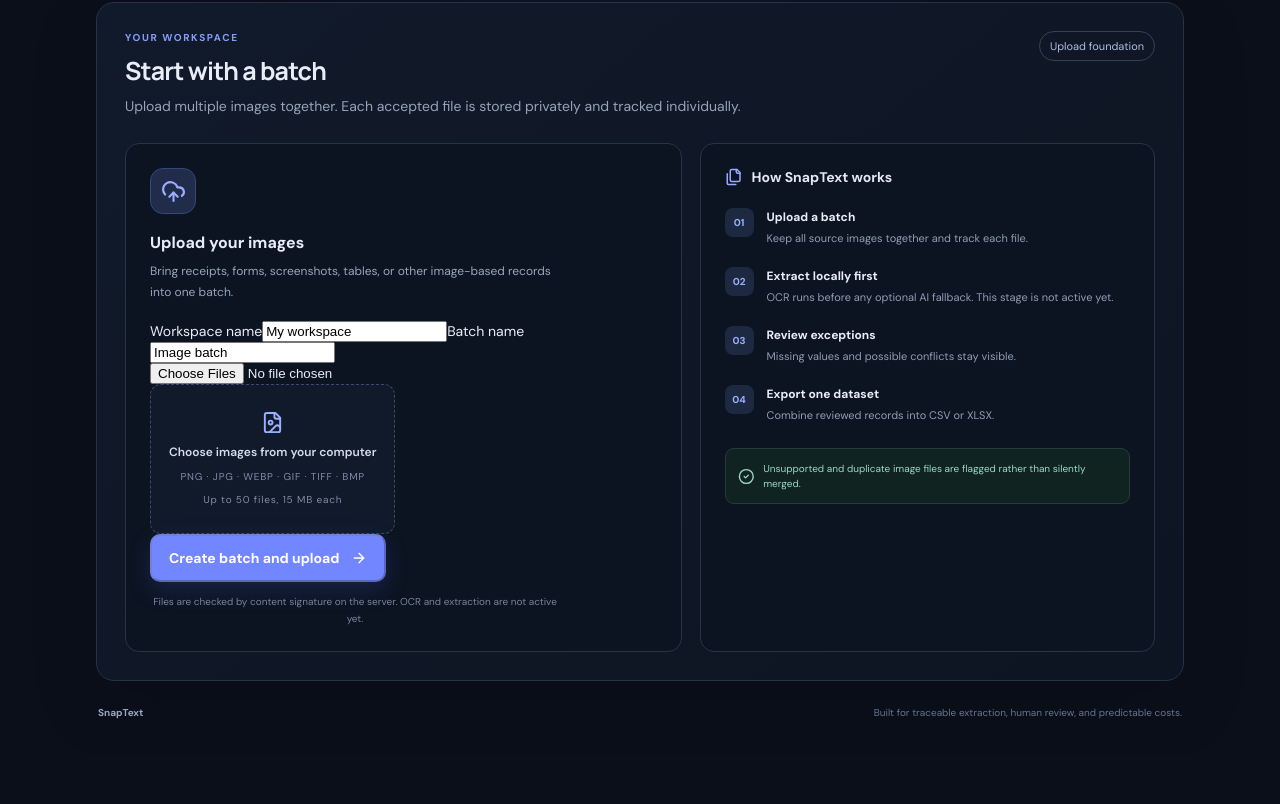
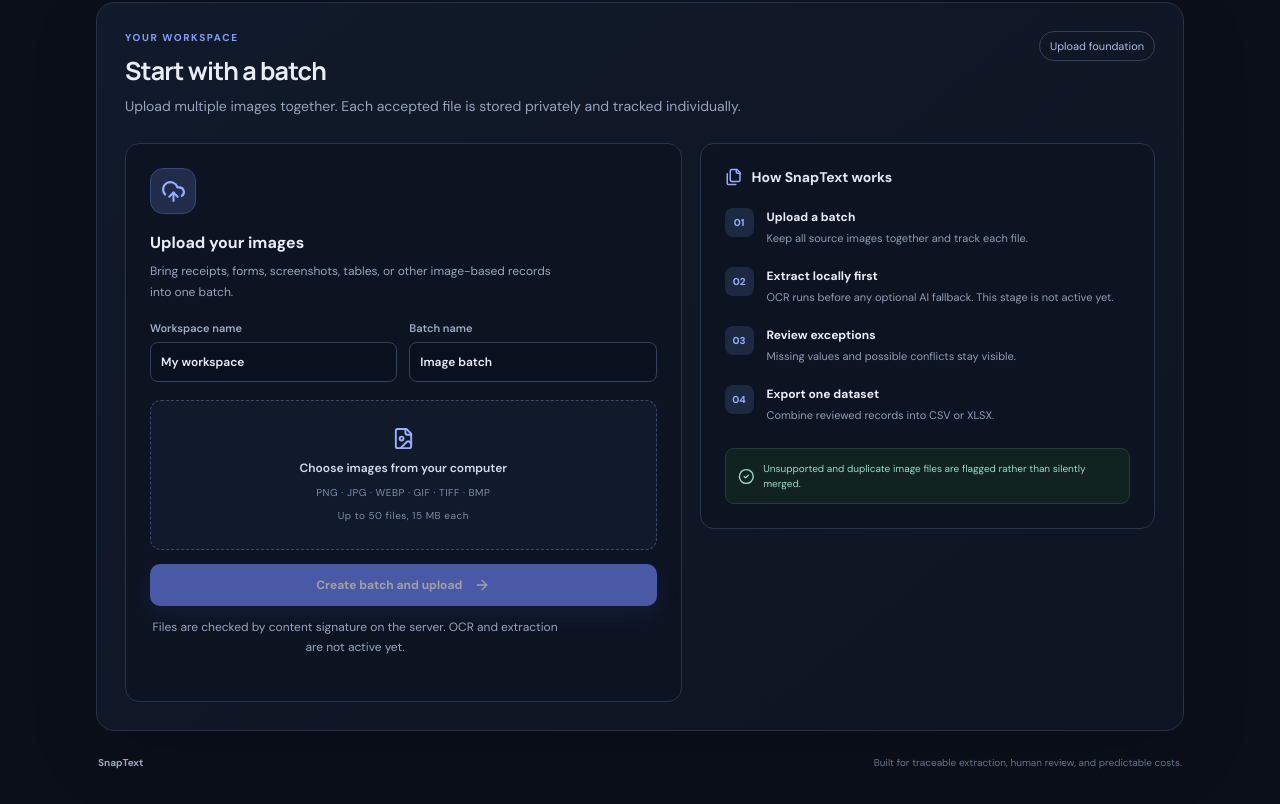
Before and after one commit to seokillseo-byte/snaptext, a React (Vite) app in the folder apps/web/: page / in a window 1280 px wide. Shown: the part 546-1350 px from the top of the page. Before the commit the page ends 1300 px from the top, so only its background shows below. Built offline with nearby package versions, Linux system fonts and the light colour scheme.

Commit message:
style(web): add batch upload form and result states

```diff
--- a/apps/web/src/styles.css
+++ b/apps/web/src/styles.css
@@ -4,7 +4,9 @@
 *{box-sizing:border-box}
 body{margin:0;min-width:320px;min-height:100vh;background:radial-gradient(ellipse at 50% -25%,rgba(50,87,151,.23),transparent 55%),#0a0f1a}
 a{color:inherit;text-decoration:none}
-button{font:inherit}
+button,input{font:inherit}
+button:focus-visible,input:focus-visible,a:focus-visible{outline:2px solid #9aafff;outline-offset:3px}
+button:disabled{opacity:.6;cursor:not-allowed}
 .app-shell{max-width:1160px;margin:0 auto;padding:0 36px}
 .topbar{height:82px;display:flex;align-items:center;justify-content:space-between;border-bottom:1px solid rgba(153,174,211,.13)}
 .brand{display:inline-flex;align-items:center;gap:10px;font-family:Manrope,sans-serif;font-size:18px;font-weight:800;letter-spacing:-.5px}
@@ -18,8 +20,8 @@
 h1 span{color:#8599ff}
 .hero-copy{max-width:625px;color:#a7b3c8;font-size:16px;line-height:1.8;margin-bottom:25px}
 .hero-actions{display:flex;align-items:center;gap:22px;flex-wrap:wrap}
-.primary-action{display:inline-flex;align-items:center;gap:12px;padding:13px 17px;border-radius:10px;background:#7287ff;color:white;font-weight:700;box-shadow:0 8px 24px #4d61e833}
-.primary-action:hover{background:#8295ff}
+.primary-action{display:inline-flex;align-items:center;justify-content:center;gap:12px;padding:13px 17px;border:0;border-radius:10px;background:#7287ff;color:white;font-weight:700;box-shadow:0 8px 24px #4d61e833;cursor:pointer}
+.primary-action:hover:not(:disabled){background:#8295ff}
 .privacy-note{display:inline-flex;align-items:center;gap:7px;color:#9aa8bf;font-size:12px}
 .workspace{padding:28px;border:1px solid #263247;border-radius:18px;background:linear-gradient(140deg,#111a2a,#0e1522);box-shadow:0 24px 70px #00000020}
 .section-heading{display:flex;justify-content:space-between;align-items:flex-start;gap:16px;margin-bottom:26px}
@@ -27,16 +29,43 @@
 h2{font-family:Manrope,sans-serif;font-size:25px;letter-spacing:-.8px;margin-bottom:7px}
 .section-copy{color:#95a3bb;margin-bottom:0;line-height:1.6}
 .draft-badge{white-space:nowrap;border:1px solid #34425b;border-radius:99px;padding:7px 10px;color:#aebbe0;font-size:11px}
-.workspace-grid{display:grid;grid-template-columns:1.1fr .9fr;gap:18px}
-.upload-panel,.flow-panel{border:1px solid #26344b;border-radius:14px;padding:24px;background:#0c1421}
+.workspace-grid{display:grid;grid-template-columns:1.1fr .9fr;gap:18px;align-items:start}
+.upload-panel,.flow-panel{min-width:0;border:1px solid #26344b;border-radius:14px;padding:24px;background:#0c1421}
 .upload-icon{display:grid;place-items:center;width:46px;height:46px;background:#202c4a;border:1px solid #354878;border-radius:13px;color:#9cacff;margin-bottom:18px}
 h3{font-size:16px;font-weight:700;margin-bottom:8px}
 .upload-panel>p{color:#97a6bd;line-height:1.7;font-size:12px;max-width:410px;margin-bottom:19px}
-.dropzone{min-height:150px;display:flex;flex-direction:column;align-items:center;justify-content:center;gap:10px;text-align:center;border:1px dashed #3b4a67;border-radius:11px;background:#101a2a;color:#9cafff;padding:18px}
+.form-fields{display:grid;grid-template-columns:1fr 1fr;gap:12px;margin:18px 0}
+.form-fields label{display:flex;flex-direction:column;gap:7px;color:#9eacc4;font-size:11px;font-weight:600}
+.form-fields input{width:100%;min-width:0;border:1px solid #33415a;border-radius:8px;padding:11px 10px;background:#0a111e;color:#e8edf7;font-size:12px}
+.form-fields input:focus{border-color:#8295ff}
+.file-input{position:absolute;width:1px;height:1px;overflow:hidden;clip:rect(0,0,0,0);white-space:nowrap;clip-path:inset(50%)}
+.dropzone{width:100%;min-height:150px;display:flex;flex-direction:column;align-items:center;justify-content:center;gap:10px;text-align:center;border:1px dashed #3b4a67;border-radius:11px;background:#101a2a;color:#9cafff;padding:18px;cursor:pointer}
+.dropzone:hover:not(:disabled){border-color:#8295ff;background:#121d31}
 .dropzone strong{font-size:12px;color:#d4dced;font-weight:600}
-.dropzone span{font-size:10px;color:#7f8da7;letter-spacing:.8px}
-.disabled-button{margin-top:14px;width:100%;height:43px;display:flex;align-items:center;justify-content:center;gap:10px;border:0;border-radius:9px;background:#34415e;color:#a0abc0;font-weight:700;font-size:12px;cursor:not-allowed}
-.upload-panel .helper-text{font-size:10px;color:#75849d;margin:11px 0 0;text-align:center}
+.dropzone span{font-size:10px;color:#7f8da7;letter-spacing:.5px}
+.selected-files{margin-top:16px;padding:13px;border:1px solid #26344b;border-radius:10px;background:#0a111e}
+.selected-heading{display:flex;justify-content:space-between;gap:10px;margin-bottom:9px;font-size:11px}
+.selected-heading span,.file-size{color:#7f8da7;font-size:10px}
+.selected-files ul,.upload-results ul{list-style:none;margin:0;padding:0}
+.selected-files li{display:flex;align-items:center;gap:8px;padding:8px 0;border-top:1px solid #202c3f;color:#98aaff;font-size:11px}
+.selected-filename{flex:1;min-width:0;overflow:hidden;text-overflow:ellipsis;white-space:nowrap;color:#d4dced}
+.remove-file{display:grid;place-items:center;width:25px;height:25px;border:0;border-radius:6px;background:transparent;color:#8e9cb4;cursor:pointer}
+.remove-file:hover:not(:disabled){background:#28354a;color:#fff}
+.upload-submit{width:100%;margin-top:14px;font-size:12px}
+.helper-text{font-size:10px;color:#75849d;margin:11px 0 0;text-align:center;line-height:1.6}
+.status-message,.error-message{display:flex;align-items:flex-start;gap:8px;padding:11px;border-radius:8px;font-size:11px;line-height:1.5;margin:13px 0 0}
+.status-message{color:#9ad9c2;border:1px solid #263b3b;background:#112321}
+.error-message{color:#ffb8b8;border:1px solid #57343b;background:#29181f}
+.status-message svg,.error-message svg{flex-shrink:0;margin-top:1px}
+.upload-results{margin-top:16px;border-top:1px solid #26344b;padding-top:15px}
+.upload-results h4{font-size:11px;margin:0 0 8px;color:#dce5f5}
+.upload-results ul{margin-bottom:13px}
+.upload-results li{display:flex;align-items:flex-start;gap:8px;padding:7px 0;color:#9ad9c2;font-size:11px}
+.upload-results li span{flex:1;min-width:0;overflow-wrap:anywhere}
+.upload-results li small{color:#7f8da7;font-size:9px}
+.upload-results li.rejected-item{color:#ffbd9c}
+.rejected-item span{display:flex;flex-direction:column;gap:4px}
+.rejected-item small{font-size:10px;line-height:1.5;color:#c6a6a2!important}
 .panel-heading{display:flex;align-items:center;gap:9px;color:#98aaff;margin-bottom:22px}
 .panel-heading h3{color:#e2e8f4;margin:0;font-size:14px}
 .steps{list-style:none;margin:0;padding:0;display:flex;flex-direction:column;gap:20px}
@@ -47,4 +76,6 @@
 .trust-note{display:flex;align-items:center;gap:9px;margin-top:24px;padding:12px;border:1px solid #263b3b;border-radius:9px;background:#112321;color:#9ad9c2;font-size:10px;line-height:1.5}
 .footer{display:flex;justify-content:space-between;gap:18px;padding:25px 2px 35px;color:#66758d;font-size:10px}
 .footer span:first-child{font-weight:700;color:#98a6bf}
-@media(max-width:760px){.app-shell{padding:0 18px}.topbar{height:68px}.hero{padding:58px 0 38px}h1{letter-spacing:-2.3px}.workspace{padding:17px}.section-heading{flex-direction:column}.workspace-grid{grid-template-columns:1fr}.footer{flex-direction:column}.topbar-note{font-size:10px}}
+.spin{animation:spin 1s linear infinite}
+@keyframes spin{to{transform:rotate(360deg)}}
+@media(max-width:760px){.app-shell{padding:0 18px}.topbar{height:68px}.hero{padding:58px 0 38px}h1{letter-spacing:-2.3px}.workspace{padding:17px}.section-heading{flex-direction:column}.workspace-grid{grid-template-columns:1fr}.form-fields{grid-template-columns:1fr}.footer{flex-direction:column}.topbar-note{font-size:10px}}
```
